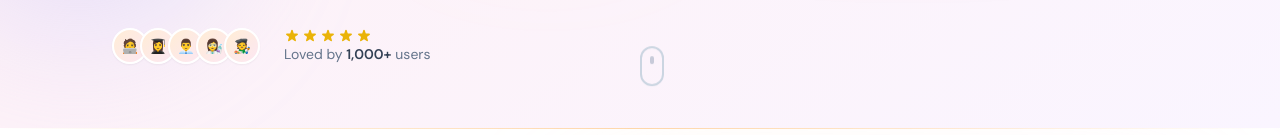
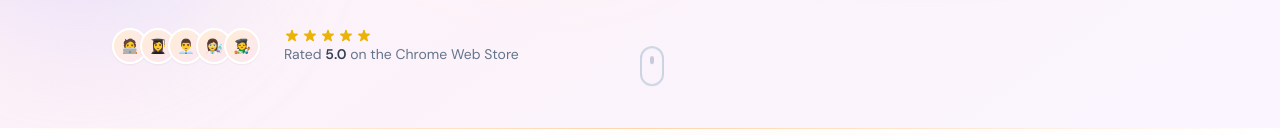
Before and after one commit to softdaddy-o/focusfruit-landing, a React (Vite) app: page / in a window 1280 px wide. Shown: the part 806-941 px from the top of the page. Built offline with nearby package versions, Linux system fonts and the light colour scheme; no server answers.

Commit message:
fix: remove fabricated rating and user-count claims (#2)
JSON-LD claimed 4.8 from 150 ratings; the hero claimed 1,000+ users.
Chrome Web Store shows 67 users and 5 ratings at 5.0.

```diff
--- a/index.html
+++ b/index.html
@@ -50,11 +50,6 @@
       "@type": "Offer",
       "price": "0",
       "priceCurrency": "USD"
-    },
-    "aggregateRating": {
-      "@type": "AggregateRating",
-      "ratingValue": "4.8",
-      "ratingCount": "150"
     }
   }
   </script>
--- a/src/components/Hero.tsx
+++ b/src/components/Hero.tsx
@@ -111,7 +111,7 @@ export function Hero() {
                   ))}
                 </div>
                 <p className="text-sm text-slate-500">
-                  Loved by <span className="font-semibold text-slate-700">1,000+</span> users
+                  Rated <span className="font-semibold text-slate-700">5.0</span> on the Chrome Web Store
                 </p>
               </div>
             </div>
```
